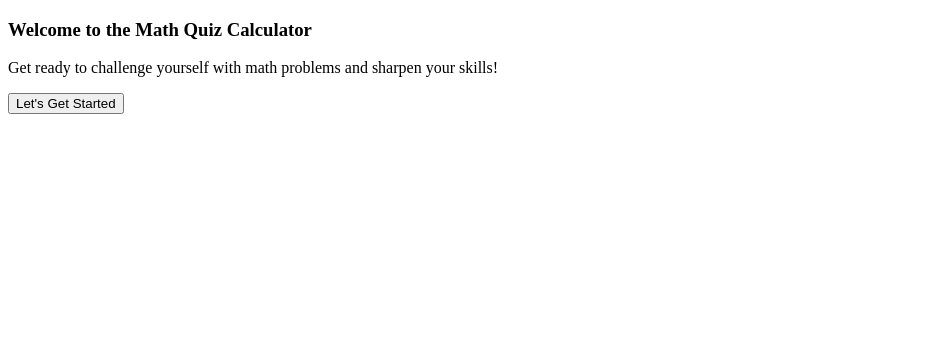
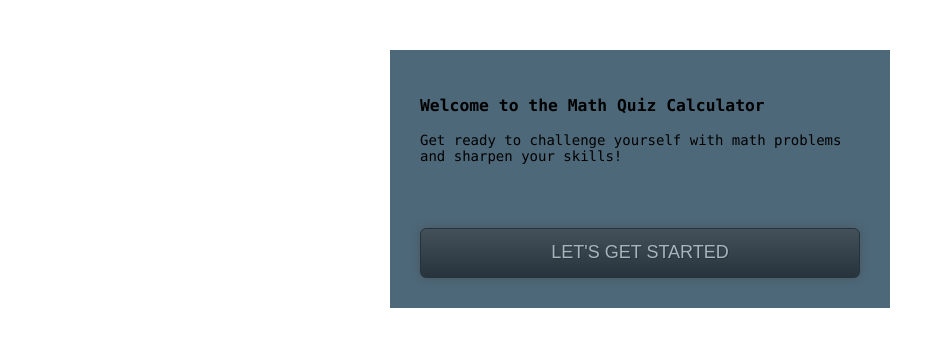
Before and after one commit to angegevela/Math-Quiz-Application, a PHP site: page /main.php in a window 1280 px wide. Shown: the top 347 px of the page, without its empty margins (0-945 px from the left). Run offline with PHP 8.4, Linux system fonts and the light colour scheme.

Commit message:
Adding the css for this interface, this css is the design i get in the internet, i just edited it to my likings and be useful for my application.

```diff
--- a/main.php
+++ b/main.php
@@ -5,13 +5,88 @@
     <meta name="viewport" content="width=device-width, initial-scale=1.0">
     <title>Math Quiz Welcome Page</title>
 </head>
+<style>
+#wrapper {
+    font-family: Monaco, Courier, 'Courier New', monospace;
+	margin: 50px auto ;
+	padding: 30px;
+	background: #4D6879; /* You can change the main color of thew form here. */
+	font-size: 14px;
+	width:100%;
+	max-width:500px;
+	box-sizing: border-box;
+}
+
+label {
+	display: block;
+	font-size: 24px;
+	padding: 13px 0;
+	color: #fff;
+	text-shadow: 1px 1px 1px #666;
+}
+
+input {
+	height: 18px;
+	padding: 20px;
+	width: 100%;
+	box-sizing: border-box;
+	-webkit-border-radius: 6px;
+	-khtml-border-radius: 6px;
+	-moz-border-radius: 6px;
+	border-radius: 6px;
+	-webkit-box-shadow: 0 0 10px #444;
+	-moz-box-shadow: 0 0 10px #444;
+	box-shadow: 0 0 10px #444;
+	border: 1px solid #fff;
+}
+
+input[type="text"]:hover, textarea:hover {
+	border: 1px solid #fff;
+	-webkit-box-shadow: 0 0 20px rgba(0, 0, 0, 0.25) inset, 0 0 5px rgba(255, 255, 255, 0.4);
+	-moz-box-shadow: 0 0 20px rgba(0, 0, 0, 0.25) inset, 0 0 5px rgba(255, 255, 255, 0.4);
+	box-shadow: 0 0 20px rgba(0, 0, 0, 0.25) inset, 0 0 5px rgba(255, 255, 255, 0.4);
+}
+
+input#submit {
+	text-align: center;
+	color: #fff;
+	height: 50px;
+	padding: 0;
+	text-shadow: 1px 1px 1px #000;
+	font-size: 18px;
+	text-transform: uppercase;
+	margin-top: 50px;
+	border: 1px solid #000;
+	background: #000;
+	background-image: -webkit-gradient(linear, left top, left bottom, color-stop(0%, #3b3b3b), color-stop(100%, #000000));
+	background: -webkit-linear-gradient(top, #3b3b3b 0%,#000000 100%);
+	background: -moz-linear-gradient(top, #3b3b3b 0%,#000000 100%);
+	background: -o-linear-gradient(top, #3b3b3b 0%,#000000 100%);
+	background: -ms-linear-gradient(top, #3b3b3b 0%,#000000 100%);
+	background: linear-gradient(top, #3b3b3b 0%,#000000 100%);
+	opacity: 0.5;
+}
+
+input#submit:hover {
+	color: #ccc;
+	cursor: pointer;
+	opacity: 0.8;
+}
+
+label {
+	text-transform: uppercase;
+	font-size: 14px;
+}
+
+
+</style>
 <body>
 <div id="wrapper">
 <h3>Welcome to the Math Quiz Calculator</h3>
 <p>Get ready to challenge yourself with math problems and sharpen your skills!</p>
 		<form action="index1.php" method="GET">
 			<input type="submit" value="Let's Get Started" name="submit" id="submit" />
-		</>
+		</s>
 </div>
 </body>
 </html>
```
